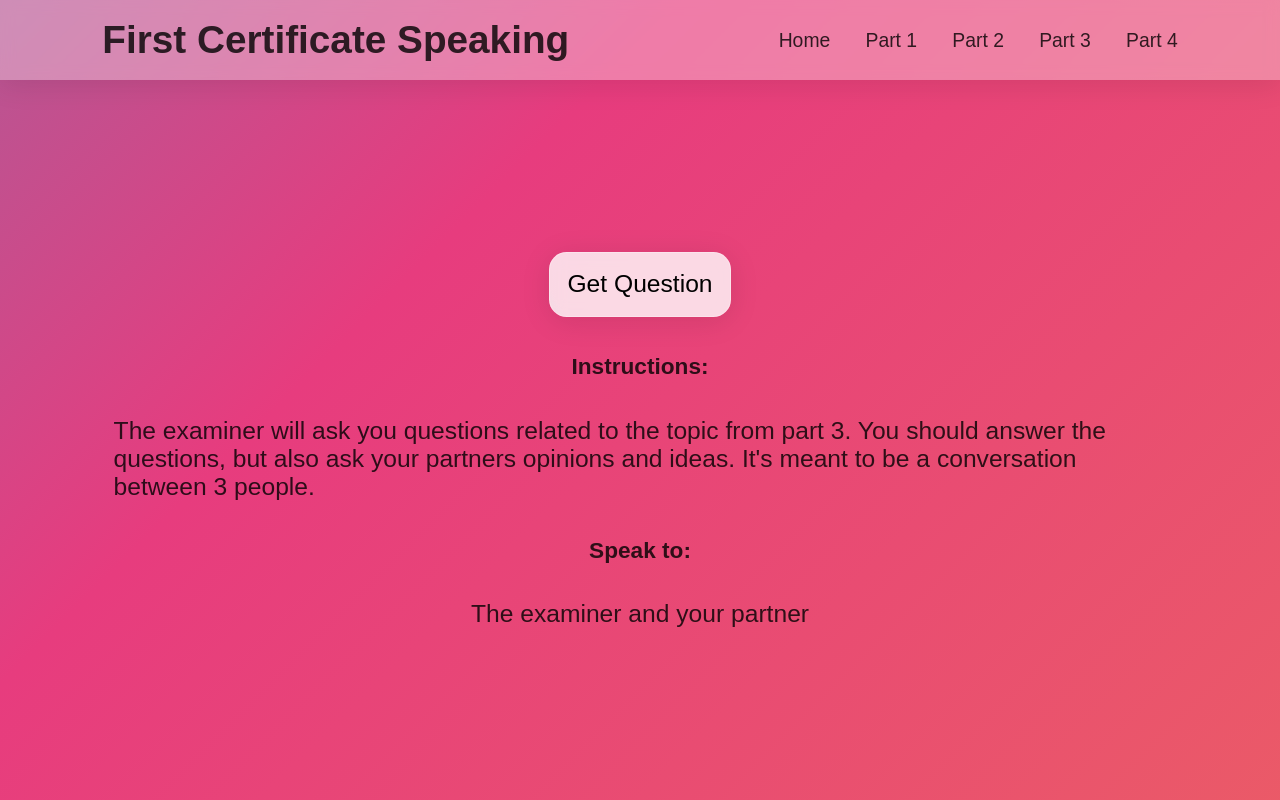
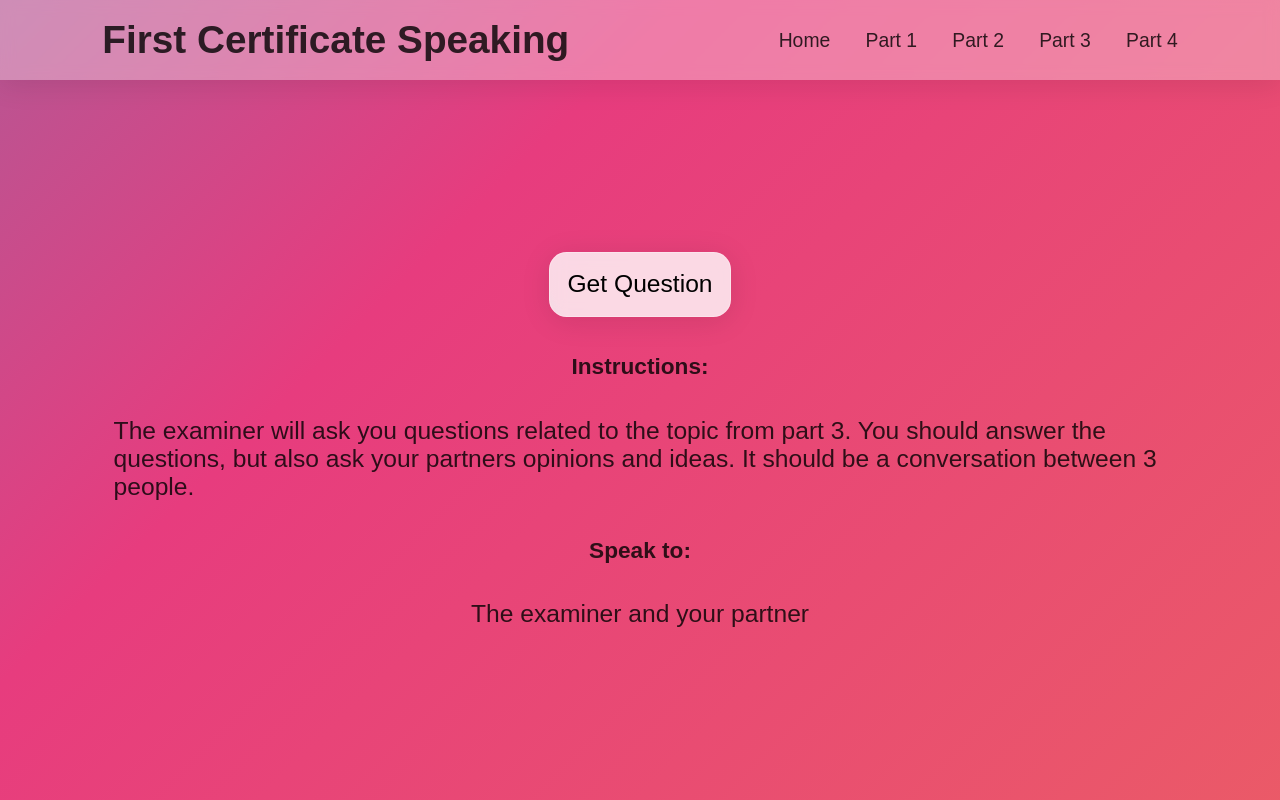
Before and after one commit to 11ac11/speakgen, a Next.js app: page /speaking4 in a window 1280 px wide. Built offline with nearby package versions, Linux system fonts and the light colour scheme; a web font is replaced by a local one.

Commit message:
[Speaking4]:Bugfix with instructions

```diff
--- a/pages/speaking4.tsx
+++ b/pages/speaking4.tsx
@@ -38,8 +38,8 @@ export default function SpeakingFour() {
               <p>
                 The examiner will ask you questions related to the topic from
                 part 3. You should answer the questions, but also ask your
-                partners opinions and ideas. It's meant to be a conversation
-                between 3 people.
+                partners opinions and ideas. It should be a conversation between
+                3 people.
               </p>
               <h3>Speak to:</h3>
               <p>The examiner and your partner</p>
```
